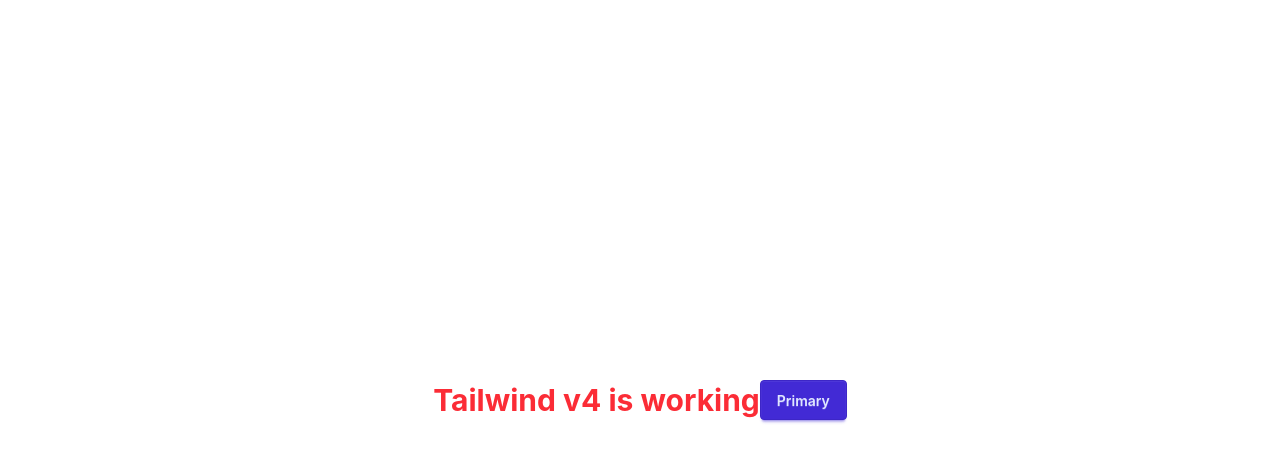
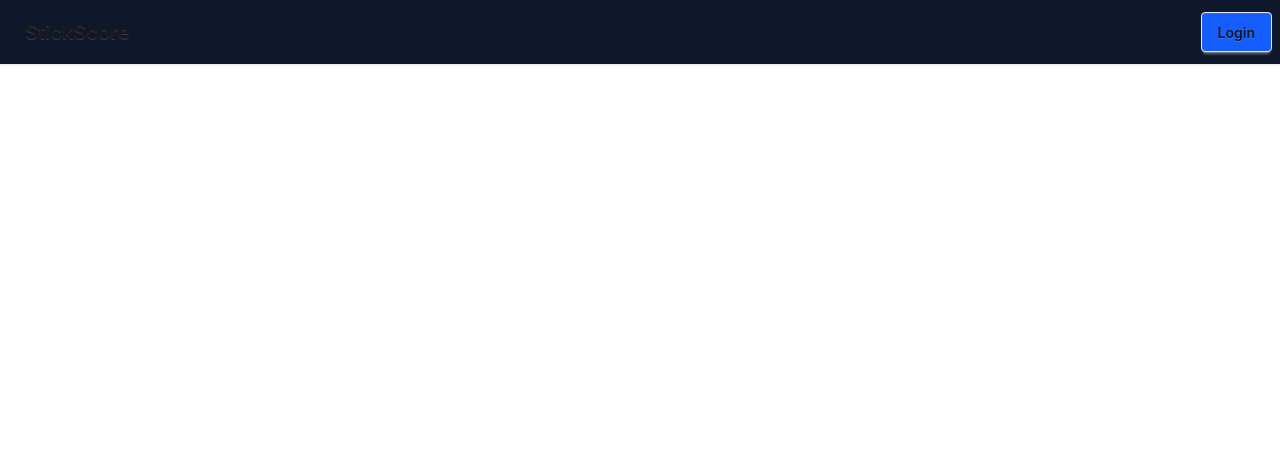
Before and after one commit to ShivvDog623/Gymnastics-App, a React (Vite) app in the folder app/Gymnastics-App/: page / in a window 1280 px wide. Shown: the top 462 px of the page. Built offline with nearby package versions, Linux system fonts and the light colour scheme.

Commit message:
added tailwind | daisyUI

```diff
--- a/app/Gymnastics-App/src/App.jsx
+++ b/app/Gymnastics-App/src/App.jsx
@@ -1,11 +1,10 @@
+import NavBar from "./navbar/Navbar";
+
 function App() {
   return (
-    <div className="min-h-screen flex items-center justify-center">
-      <h1 className="text-3xl font-bold text-red-500">
-        Tailwind v4 is working
-      </h1>
-      <button className="btn btn-primary">Primary</button>
-    </div>
+    <>
+      <NavBar></NavBar>
+    </>
 
   );
 }
--- a/app/Gymnastics-App/src/index.css
+++ b/app/Gymnastics-App/src/index.css
@@ -1,2 +1,16 @@
 @import "tailwindcss";
 @plugin "daisyui";
+
+@layer components {
+    .navy-blue {
+        background-color: #0F172A !important;
+    }
+
+    .little-darker-purple {
+        background-color: #0000FF !important;
+    }
+
+    .purple {
+        background-color: #6366F1 !important;
+    }
+}
--- /dev/null
+++ b/app/Gymnastics-App/src/navbar/Navbar.jsx
@@ -0,0 +1,21 @@
+
+import { useState } from "react";
+
+
+function NavBar() {
+
+    return (<div>
+
+        <div id="navbar" className="navbar navy-blue shadow-sm">
+            <div className="navbar-start">
+                <a className="btn btn-ghost text-xl">StickScore</a>
+            </div>
+            <div className="navbar-end">
+                <button className="btn bg-blue-600">Login</button>
+            </div>
+        </div>
+    </div>);
+}
+
+
+export default NavBar
```
